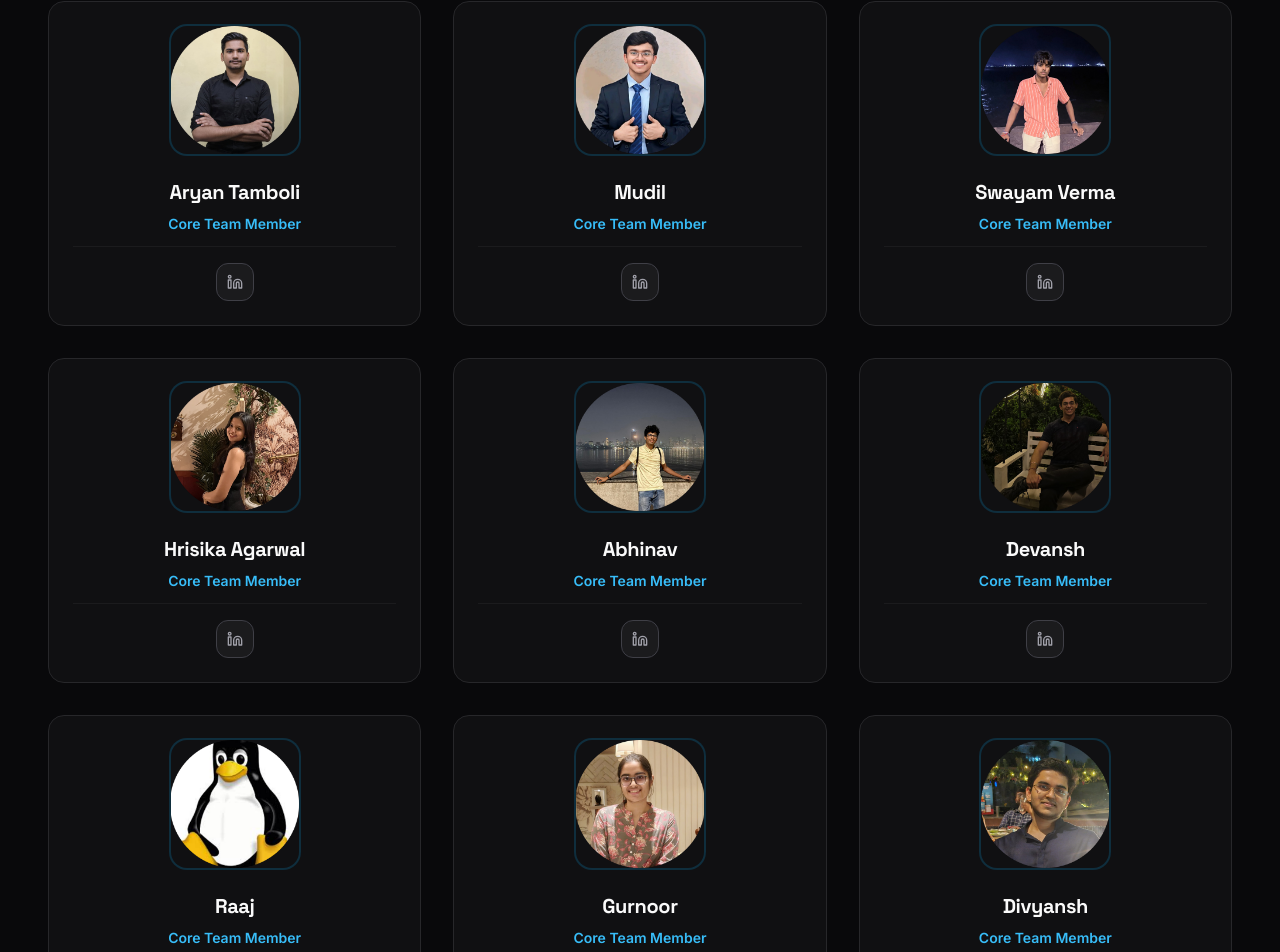
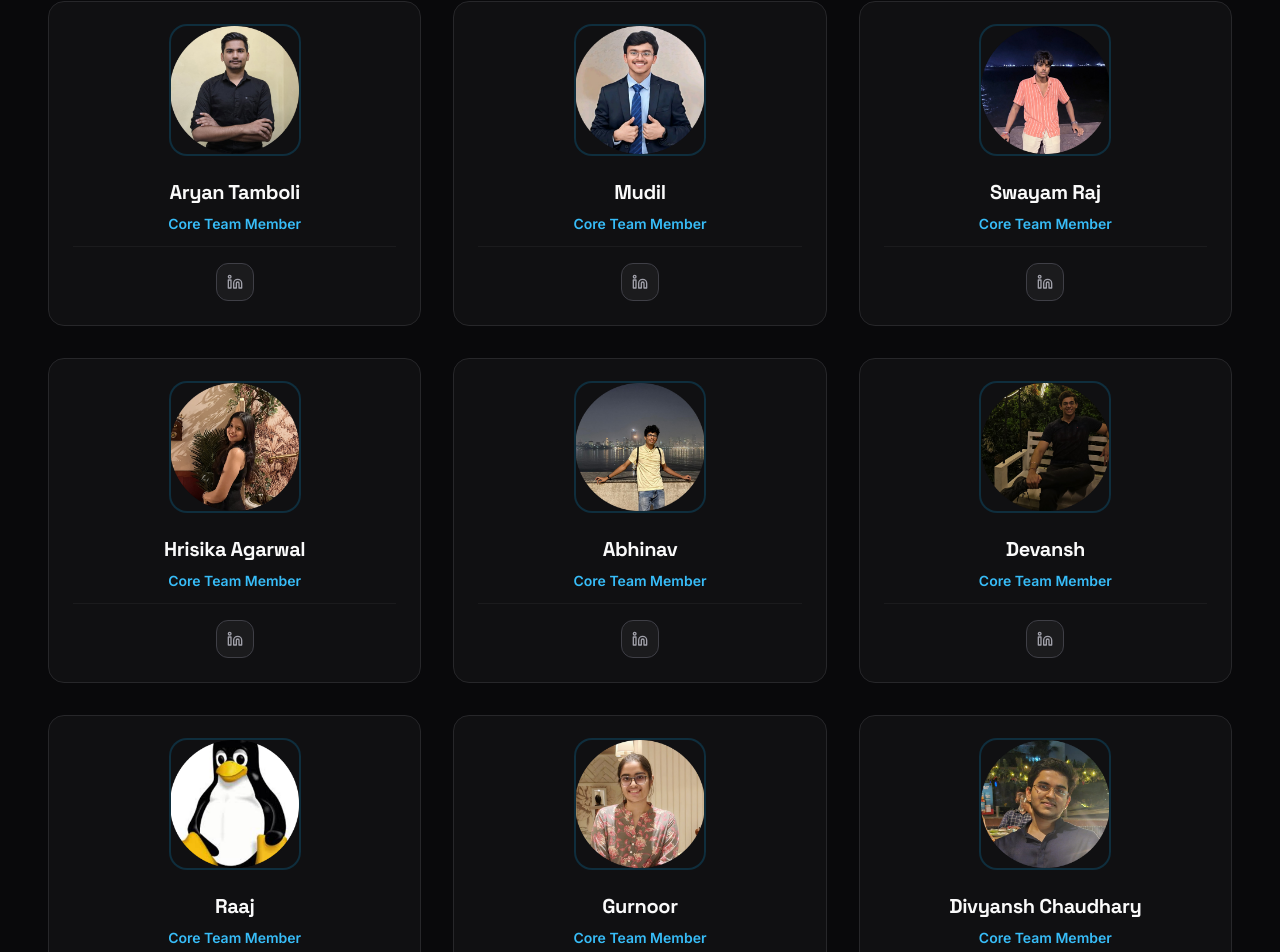
Before and after one commit to Aryan10022006/quant-main-website, a Next.js app: page /team in a window 1280 px wide. Shown: the part 1236-2188 px from the top of the page. Built offline with nearby package versions, Linux system fonts and the light colour scheme.

Commit message:
linkeidn profile fix

```diff
--- a/app/team/page.tsx
+++ b/app/team/page.tsx
@@ -12,13 +12,13 @@ export default function TeamPage() {
     {
       name: 'Siva Chinta Madhav',
       role: 'Manager',
-      linkedIn: 'https://www.linkedin.com/in/siva-madhav-chinta',
+      linkedIn: 'https://www.linkedin.com/in/siva-madhav-chinta-94a25024a/',
       image: '/images/team_members/siva.png',
     },
     {
       name: 'Prabhat Dubey',
       role: 'Manager',
-      linkedIn: 'https://www.linkedin.com/in/prabhat-dubey',
+      linkedIn: 'https://www.linkedin.com/in/prabhat-dubey-87392b367/',
       image: '/images/team_members/prabhat.png',
     },
   ];
@@ -27,25 +27,25 @@ export default function TeamPage() {
     {
       name: 'Aryan Tamboli',
       role: 'Core Team Member',
-      linkedIn: 'https://www.linkedin.com',
+      linkedIn: 'https://www.linkedin.com/in/aryan-tamboli-a28a74310/',
       image: '/images/team_members/aryan.png',
     },
     {
       name: 'Mudil',
       role: 'Core Team Member',
-      linkedIn: 'https://www.linkedin.com',
+      linkedIn: 'https://www.linkedin.com/in/mudil-goel/',
       image: '/images/team_members/mudil.png',
     },
     {
-      name: 'Swayam Verma',
+      name: 'Swayam Raj',
       role: 'Core Team Member',
-      linkedIn: 'https://www.linkedin.com',
+      linkedIn: 'https://www.linkedin.com/in/swayam-raj-8a6680368/',
       image: '/images/team_members/swayam.png',
     },
     {
       name: 'Hrisika Agarwal',
       role: 'Core Team Member',
-      linkedIn: 'https://www.linkedin.com',
+      linkedIn: 'https://www.linkedin.com/in/hrishika-agrawal-145828317/',
       image: '/images/team_members/hrishika.png',
     },
     {
@@ -73,9 +73,9 @@ export default function TeamPage() {
       image: '/images/team_members/gurnoor.png',
     },
     {
-      name: 'Divyansh',
+      name: 'Divyansh Chaudhary',
       role: 'Core Team Member',
-      linkedIn: 'https://www.linkedin.com',
+      linkedIn: 'https://www.linkedin.com/in/divyanshchaudhary1108/',
       image: '/images/team_members/divyansh.png',
     },
     {
```
